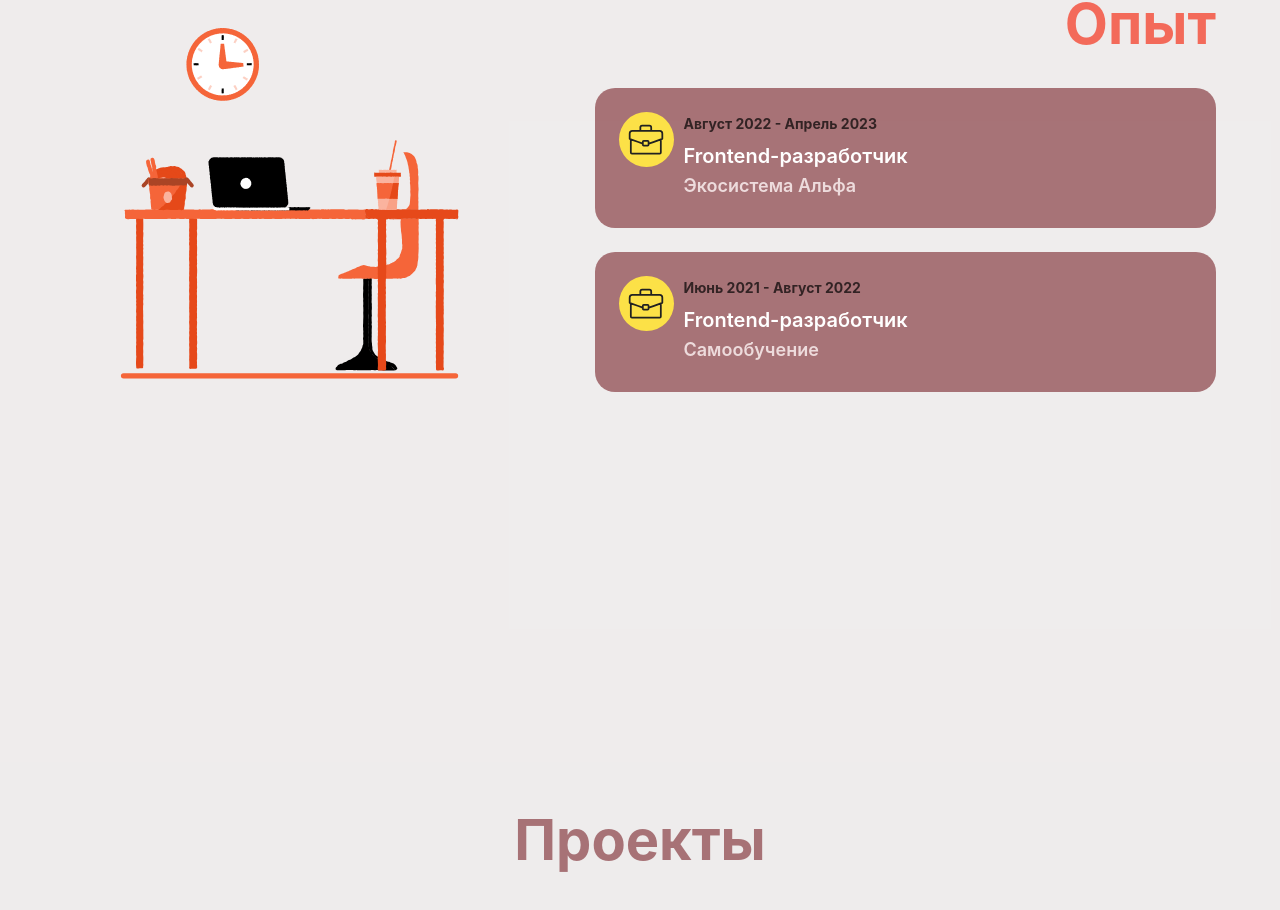
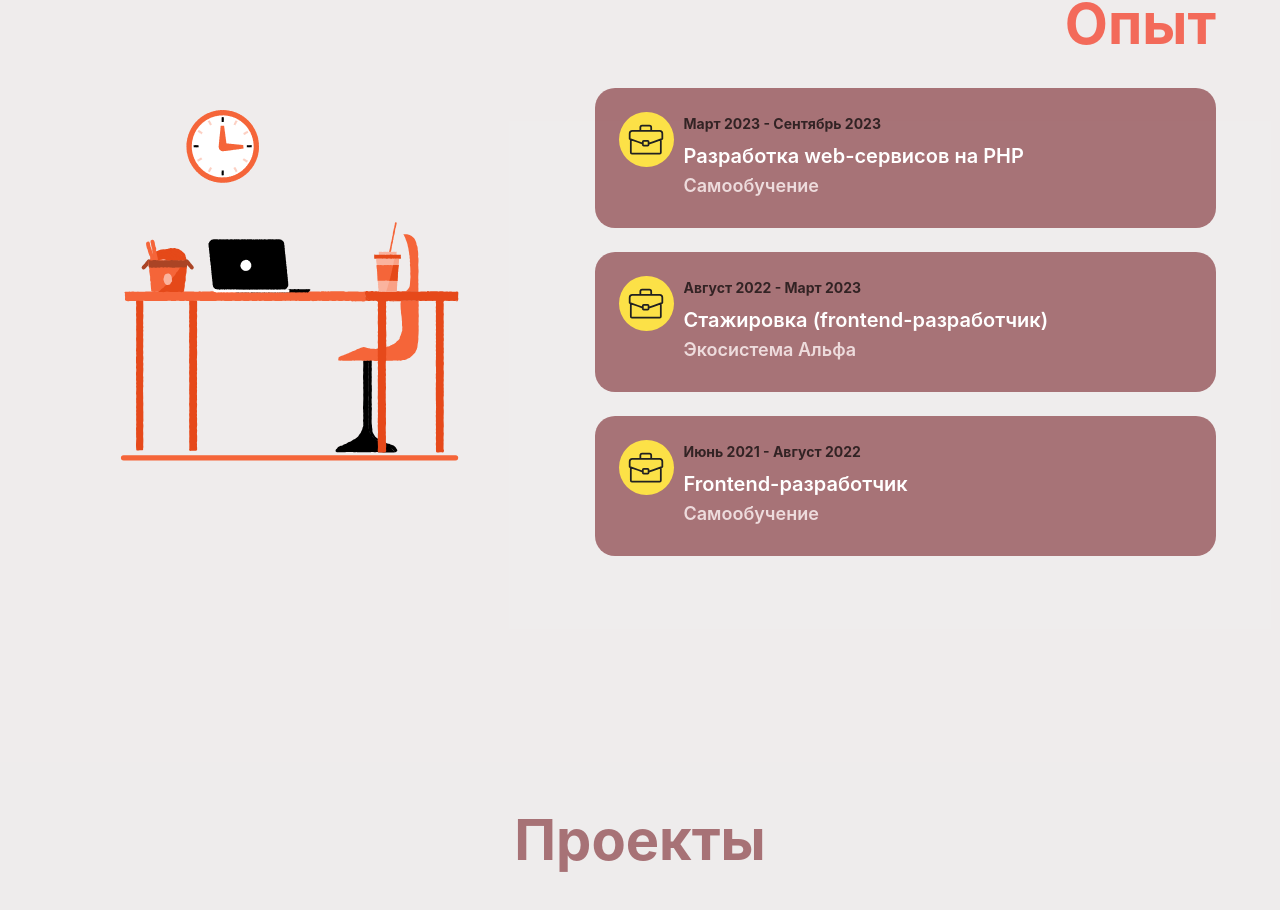
Before and after one commit to fukodiaz/portfolio_ts, a React app in the folder client/: page / in a window 1280 px wide. Shown: the part 2166-3076 px from the top of the page. Built offline with nearby package versions, Linux system fonts and the light colour scheme; the HTML template or start-up script is replaced by a standard one.

Commit message:
correct block with experience

```diff
--- a/client/src/components/page-projects/page-projects.module.less
+++ b/client/src/components/page-projects/page-projects.module.less
@@ -68,7 +68,7 @@
 	border: none;
 	border-radius: 20px;
 	background-color: rgba(238, 130, 118, 0.9);
-	box-shadow: inset 2px 2px 7px #ffffffbd, inset -2px -2px 7px #00000030;
+	box-shadow: inset 1px 1px 2px #ffffffbd, inset -1px -1px 2px #00000030;
 	outline: none;
 	&::placeholder {
 		color: #fff;
--- a/client/src/data/experienceData.tsx
+++ b/client/src/data/experienceData.tsx
@@ -11,15 +11,24 @@ export interface ExperienceData {
 export const experienceData: ExperienceData[] = [
 	{
 		id: 1,
+		organization: 'Самообучение',
+		specialization: 'Разработка web-сервисов на PHP',
+		startYear: '2023',
+		startMonth: 'Март',
+		endYear: '2023',
+		endMonth: 'Сентябрь'
+	},
+	{
+		id: 2,
 		organization: 'Экосистема Альфа',
-		specialization: 'Frontend-разработчик',
+		specialization: 'Стажировка (frontend-разработчик)',
 		startYear: '2022',
 		startMonth: 'Август',
 		endYear: '2023',
-		endMonth: 'Апрель'
+		endMonth: 'Март'
 	},
 	{
-		id: 2,
+		id: 3,
 		organization: 'Самообучение',
 		specialization: 'Frontend-разработчик',
 		startYear: '2021',
```
